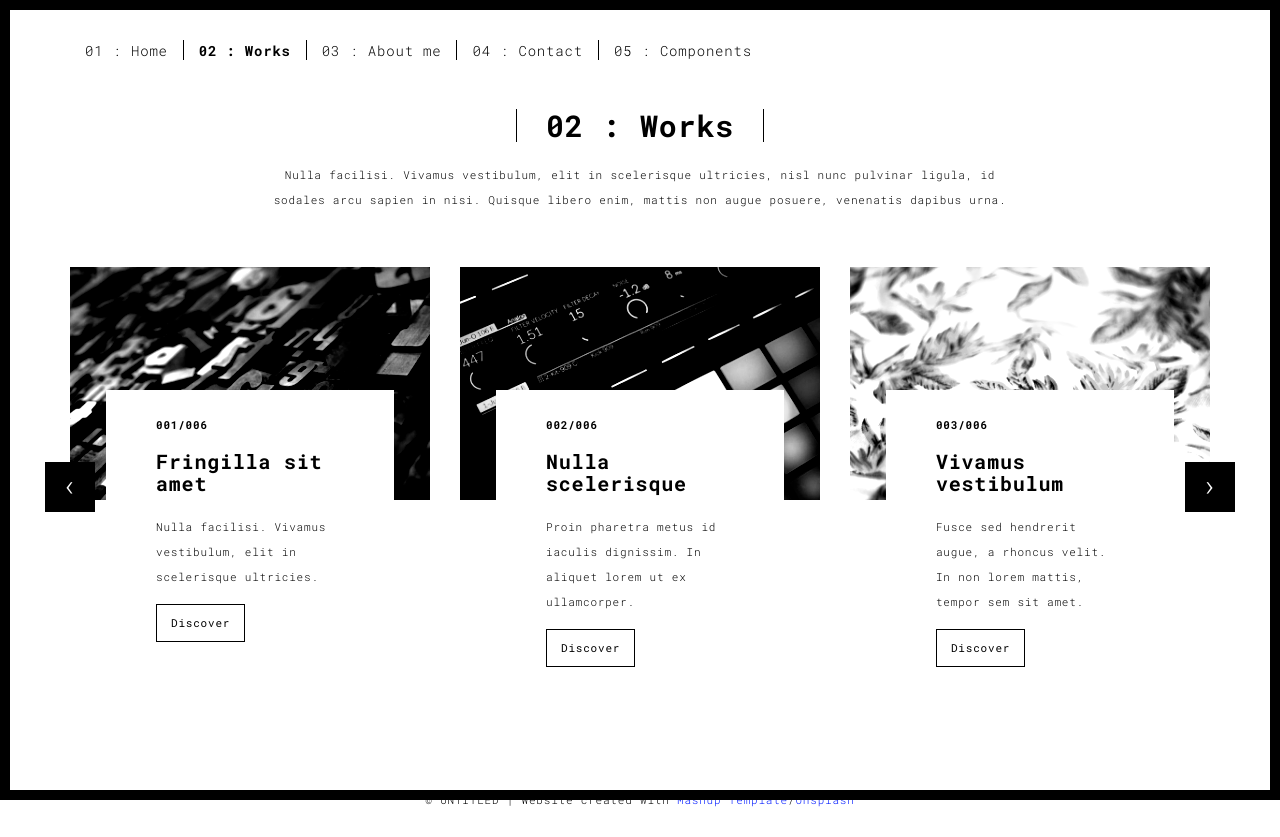
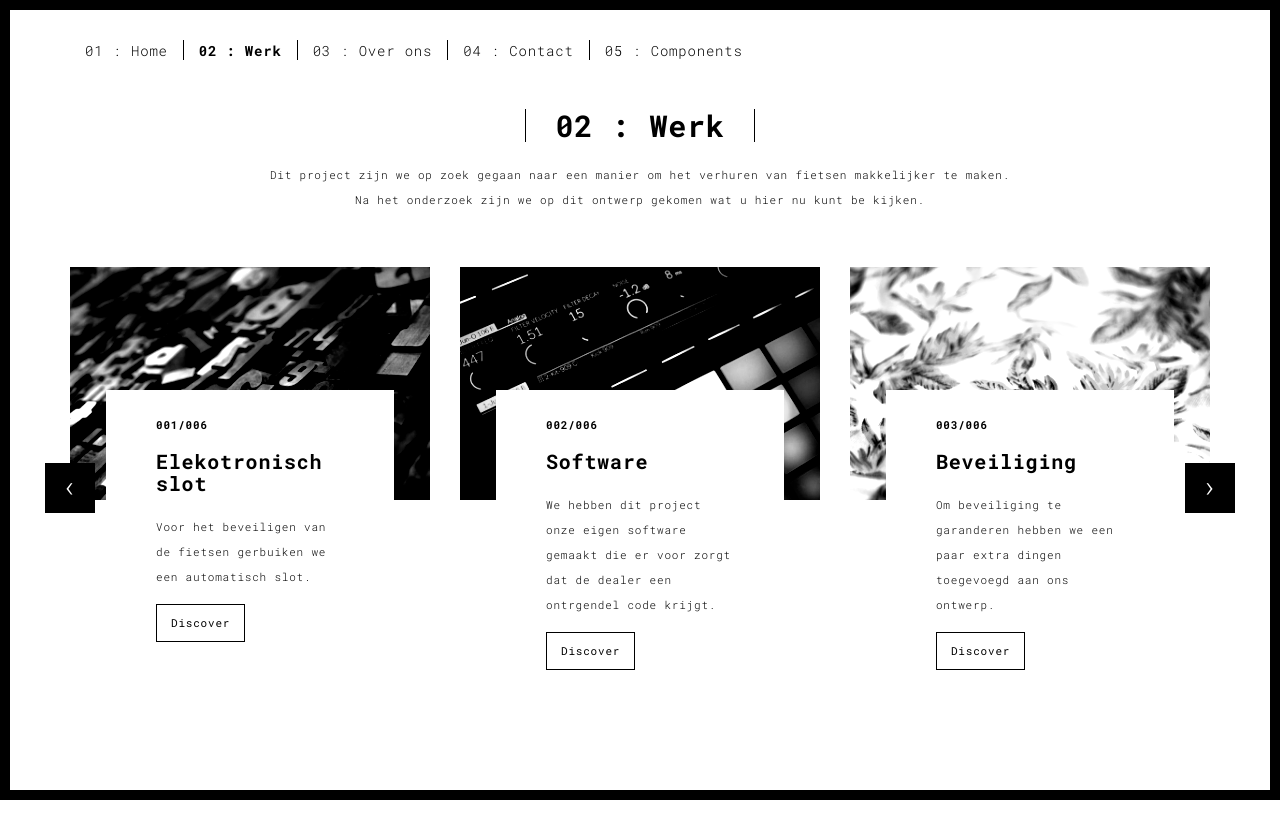
Before and after one commit to quentinfabrie/O-Osite, a plain HTML site: page works.html in a window 1280 px wide. After the commit the page ends 801 px from the top, so only its background shows below. Drawn offline with Linux system fonts and the light colour scheme.

Commit message:
nieuwe titels

```diff
--- a/works.html
+++ b/works.html
@@ -38,8 +38,8 @@
       <div class="collapse navbar-collapse" id="navbar-collapse">
         <ul class="nav navbar-nav ">
           <li><a href="./index.html" title="">01 : Home</a></li>
-          <li><a href="./works.html" title="">02 : Works</a></li>
-          <li><a href="./about.html" title="">03 : About me</a></li>
+          <li><a href="./works.html" title="">02 : Werk</a></li>
+          <li><a href="./about.html" title="">03 : Over ons</a></li>
           <li><a href="./contact.html" title="">04 : Contact</a></li>
           <li><a href="./components.html" title="">05 : Components</a></li>
         </ul>
@@ -56,8 +56,9 @@
 
       <div class="col-sm-8 col-sm-offset-2 section-container-spacer">
         <div class="text-center">
-          <h1 class="h2">02 : Works</h1>
-          <p>Nulla facilisi. Vivamus vestibulum, elit in scelerisque ultricies, nisl nunc pulvinar ligula, id sodales arcu sapien in nisi. Quisque libero enim, mattis non augue posuere, venenatis dapibus urna.</p>
+          <h1 class="h2">02 : Werk</h1>
+          <p>Dit project zijn we op zoek gegaan naar een manier om het verhuren van fietsen makkelijker te maken.
+            Na het onderzoek zijn we op dit ontwerp gekomen wat u hier nu kunt be kijken.</p>
         </div>
       </div>
 
@@ -75,8 +76,8 @@
                       </a>
                       <div class="card-container card-container-lg">
                         <h4>001/006</h4>
-                        <h3>Fringilla sit amet</h3>
-                        <p>Nulla facilisi. Vivamus vestibulum, elit in scelerisque ultricies.</p>
+                        <h3>Elekotronisch slot</h3>
+                        <p>Voor het beveiligen van de fietsen gerbuiken we een automatisch slot.</p>
                         <a href="./work.html" title="" class="btn btn-default">Discover</a>
                       </div>
                     </div>
@@ -86,8 +87,8 @@
                       </a>
                       <div class="card-container card-container-lg">
                         <h4>002/006</h4>
-                        <h3>Nulla scelerisque</h3>
-                        <p>Proin pharetra metus id iaculis dignissim. In aliquet lorem ut ex ullamcorper.</p>
+                        <h3>Software</h3>
+                        <p>We hebben dit project onze eigen software gemaakt die er voor zorgt dat de dealer een ontrgendel code krijgt.</p>
                         <a href="./work.html" title="" class="btn btn-default">Discover</a>
                       </div>
                     </div>
@@ -97,8 +98,8 @@
                       </a>
                       <div class="card-container card-container-lg">
                         <h4>003/006</h4>
-                        <h3>Vivamus vestibulum</h3>
-                        <p>Fusce sed hendrerit augue, a rhoncus velit. In non lorem mattis, tempor sem sit amet.</p>
+                        <h3>Beveiliging</h3>
+                        <p>Om beveiliging te garanderen hebben we een paar extra dingen toegevoegd aan ons ontwerp.</p>
                         <a href="./work.html" title="" class="btn btn-default">Discover</a>
                       </div>
                     </div>
@@ -115,8 +116,8 @@
                     </a>
                     <div class="card-container">
                       <h4>004/006</h4>
-                      <h3>Nulla scelerisque</h3>
-                      <p>Proin pharetra metus id iaculis dignissim. In aliquet lorem ut ex ullamcorper.</p>
+                      <h3>Roadmap</h3>
+                      <p>Momenteel ontgrendeld de dealer de fiets met behulp van een code. Maar in de toekomst zal dit met een app gaan.</p>
                       <a href="./work.html" class="btn btn-default">Discover</a>
                     </div>
                   </div>
@@ -126,8 +127,8 @@
                       </a>
                       <div class="card-container">
                         <h4>005/006</h4>
-                        <h3>Fringilla sit amet</h3>
-                        <p>Nulla facilisi. Vivamus vestibulum, elit in scelerisque ultricies.</p>
+                        <h3>Tracking</h3>
+                        <p>Dit project hebben we gerbuik gemaakt van een loraWan tracker om een inezecht tekrijgen waar de fiets is.</p>
                         <a href="./work.html" class="btn btn-default">Discover</a>
                       </div>
                     </div>
@@ -138,8 +139,8 @@
                       </a>
                       <div class="card-container">
                         <h4>006/006</h4>
-                        <h3>Vivamus vestibulum</h3>
-                        <p>Fusce sed hendrerit augue, a rhoncus velit. In non lorem mattis, tempor sem sit amet.</p>
+                        <h3>Eerste locatie</h3>
+                        <p>De eerste locatie waar we ons systeen zullen plaatsen is de fietsen winkel in reeuwijk.</p>
                         <a href="./work.html" class="btn btn-default">Discover</a>
                       </div>
                     </div>
@@ -172,7 +173,6 @@
   <div class="container">
     <div class="row">
       <div class="col-xs-12">
-        <p>© UNTITLED | Website created with <a href="http://www.mashup-template.com/" title="Create website with free html template">Mashup Template</a>/<a href="https://www.unsplash.com/" title="Beautiful Free Images">Unsplash</a></p>
       </div>
     </div>
   </div>
```
Also changed, not shown: about.html (+3 -3 lines), components.html (+2 -2 lines), contact.html (+2 -2 lines), index.html (+2 -2 lines), work.html (+1 -1 lines).
